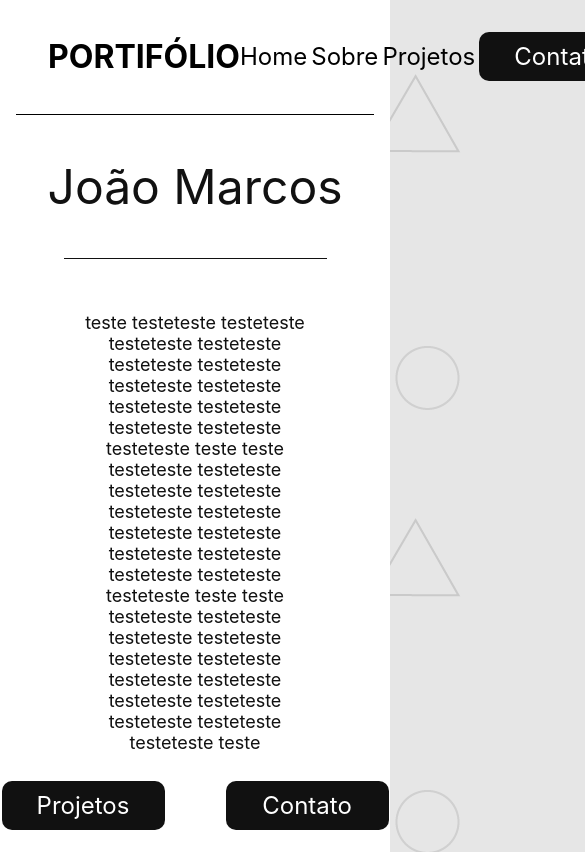
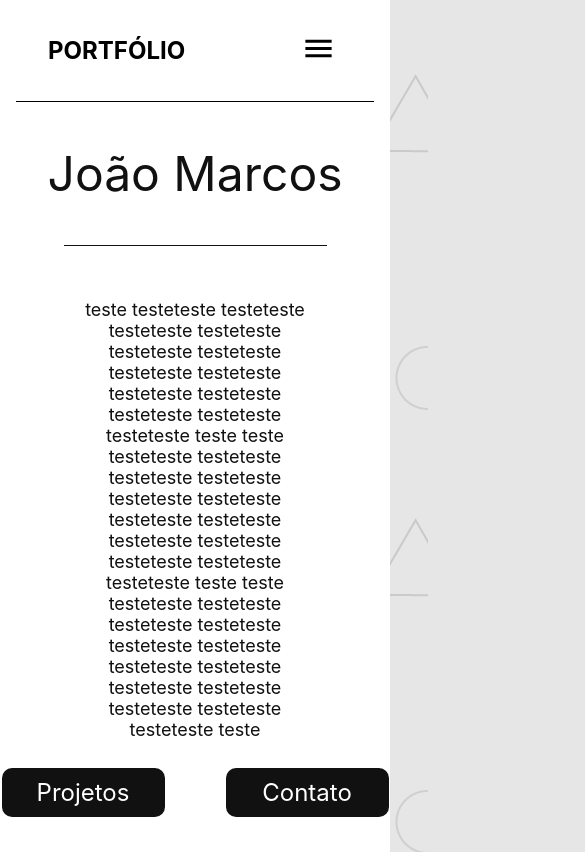
Before and after one commit to ojaomarco/portifolio-ojaomarco, a React (Create React App) app: page / in a window 390 px wide. Shown: the top 852 px of the page, 585 px wide, since content can reach past the window. Built offline with nearby package versions, Linux system fonts and the light colour scheme; the HTML template or start-up script is replaced by a standard one.

Commit message:
feat: responsive navbar

```diff
--- a/src/components/Header/Header.css
+++ b/src/components/Header/Header.css
@@ -1,4 +1,4 @@
-.header{
+.header {
     display: flex;
     padding: 16px 32px;
     margin-top: 0px;
@@ -8,14 +8,15 @@
     max-width: 100%;
     border-bottom: 1px solid black;
 }
-.header .frame{
+
+.header .frame {
     display: flex;
     width: 620px;
     justify-content: space-between;
     align-items: center;
 }
 
-.header .frame .link{
+.header .frame .link {
     text-align: center;
     color: #000;
     font-size: 24px;
@@ -24,3 +25,38 @@
     line-height: normal;
     text-decoration: none;
 }
+
+.hamburger {
+    display: none;
+}
+
+@media screen and (max-width: 768px) {
+    .header .frame {
+        display: none;
+    }
+
+    .header.expanded .frame {
+        max-width: 100%;
+        display: flex;
+        position: absolute;
+        top: 70px;
+        left: 0;
+        flex-direction: column;
+        background-color: rgb(255, 255, 255);
+        padding: 16px 0px;
+    }
+
+    .header.expanded .frame .link {
+        margin-bottom: 16px;
+    }
+
+
+
+
+    .hamburger {
+        display: block;
+        color: black;
+        background-color: white;
+        border: none;
+    }
+}
--- a/src/components/Header/index.js
+++ b/src/components/Header/index.js
@@ -1,18 +1,31 @@
 import BlackButton from '../BlackButton'
+import MenuIcon from '@mui/icons-material/Menu';
+import { useState } from "react"
 import './Header.css'
 
 const Header = () => {
-    return(
-        <div className='header'>
-            <h1>PORTIFÓLIO</h1>
-            <div className='frame'>
-                <a href='#' className='link'>Home</a>
-                <a href='#'className='link'>Sobre</a>
-                <a href='#'className='link'>Projetos</a>
-                <BlackButton text={'Contato'}/>
-            </div>
+    const [isNavExpanded, setIsNavExpanded] = useState(false);
+
+    return (
+      <nav className={isNavExpanded ? "header expanded" : 'header'}>
+        <h1>PORTFÓLIO</h1>
+        <div className='frame'>
+          <a href='#' className='link'>Home</a>
+          <a href='#' className='link'>Sobre</a>
+          <a href='#' className='link'>Projetos</a>
+          <BlackButton text={'Contato'} />
         </div>
-    )
-}
+        <button
+          className="hamburger"
+          onClick={() => {
+            setIsNavExpanded(!isNavExpanded);
+          }}
+        >
+          <MenuIcon fontSize='large' color={'#000'}/>
+        </button>
+      </nav>
+    );
+  }
+
 
 export default Header
--- a/src/components/ProjectCard/ProjectCard.css
+++ b/src/components/ProjectCard/ProjectCard.css
@@ -2,10 +2,14 @@
     height: 374px;
     background: #9E9E9E;
     max-width: 100%;
+    text-align: center;
 }
-.card .card-image img{max-width: 100%;
+.card .card-image img{
+    max-width: 100%;
     max-height: 374px;
+
 }
+
 
 .card {
     max-width: 100%;
--- a/src/components/ProjectsComp/index.js
+++ b/src/components/ProjectsComp/index.js
@@ -19,21 +19,23 @@ const ProjectComp = () => {
                 <ProjectCard
                     title={'WebService SpringBoot'}
                     desc={'Foi desenvolvida uma Web API REST para gerenciar o ciclo de vida de informações de boletins de ocorrência policial. O projeto foi implementado em Java com o uso do framework Spring Boot.'}
-                    gitLink={''}
+                    gitLink={'https://github.com/ojaomarco/ws-boletim-furto-veiculo'}
                     link={''}
                     src={'/api.png'}
                 />
                 <ProjectCard
-                    title={'Projeto 2'}
-                    desc={'teste teste teste teste teste teste teste teste teste teste teste teste teste teste teste teste teste teste teste teste teste teste teste teste teste teste teste teste teste teste teste teste teste teste teste teste teste teste teste teste teste teste teste teste teste teste '}
-                    gitLink={''}
+                    title={'ChatBot Telegram'}
+                    desc={'O projeto consistiu no inicio do desenvolvimento de um bot para o Telegram, o bot era um assistente pessoal e permitia ao usuário fazer algumas automatizações básicas.'}
+                    gitLink={'https://github.com/ojaomarco/projeto-bd'}
                     link={''}
+                    src={'/telegram.png'}
                 />
                 <ProjectCard
-                    title={'Projeto 2'}
-                    desc={'teste teste teste teste teste teste teste teste teste teste teste teste teste teste teste teste teste teste teste teste teste teste teste teste teste teste teste teste teste teste teste teste teste teste teste teste teste teste teste teste teste teste teste teste teste teste '}
-                    gitLink={''}
-                    link={''}
+                    title={'Jogo Multiplayer'}
+                    desc={'Simples jogo multiplayer com a utilização de sockets. Foi um projeto para desenvolver habilidades em JS utilizando Sockets.io.'}
+                    gitLink={'https://github.com/ojaomarco/meu-primeiro-jogo-multiplayer'}
+                    link={'https://meu-primeiro-jogo-multiplayer-plum.vercel.app/'}
+                    src={'/jogo-multiplayer.png'}
                 />
             </section>
         </div>
```
Also changed, not shown: public/jogo-multiplayer.png (added), public/telegram.png (added).
